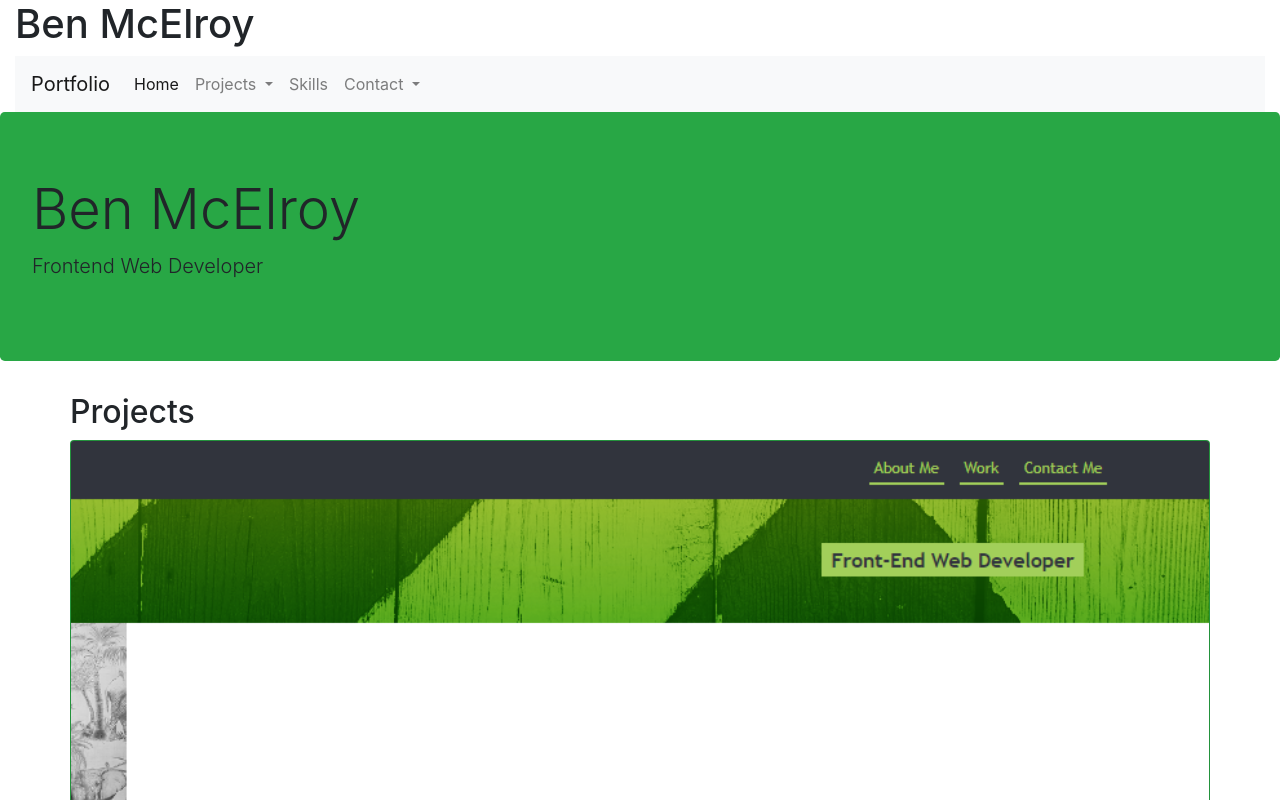
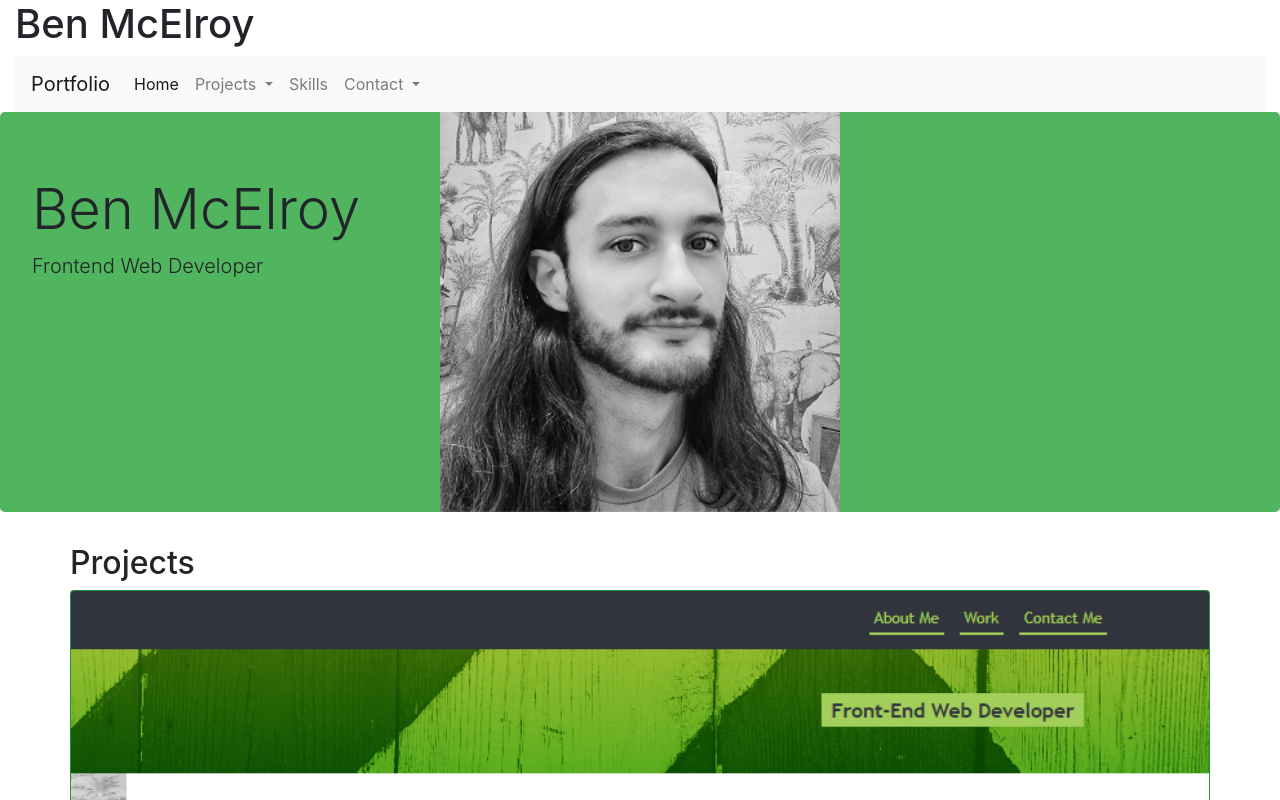
Before and after one commit to BenedictCodesHere/Bootstrap-Portfolio, a plain HTML site: page index.html in a window 1280 px wide. Shown: the top 800 px of the page. Drawn offline with nearby package versions, Linux system fonts and the light colour scheme.

Commit message:
linked external stylesheet and added profile photo

```diff
--- a/css/style.css
+++ b/css/style.css
@@ -1,3 +1,12 @@
 .card-body {
-    background-color: rgb(44, 135, 214);
+    background-color: rgba(37, 163, 54, 0.6);
 }
+
+.jumbotron {
+    background-image: url("/images/avatar.png") !important;
+    height: 400px !important;
+    background-size: contain !important;
+    background-repeat: no-repeat;
+    background-position: center;
+    background-color: rgba(37, 163, 54, 0.8);
+}
--- a/index.html
+++ b/index.html
@@ -7,7 +7,7 @@
 
     <!-- Bootstrap CSS -->
     <link rel="stylesheet" href="https://cdn.jsdelivr.net/npm/bootstrap@4.6.2/dist/css/bootstrap.min.css" integrity="sha384-xOolHFLEh07PJGoPkLv1IbcEPTNtaed2xpHsD9ESMhqIYd0nLMwNLD69Npy4HI+N" crossorigin="anonymous">
-
+    <link rel="stylesheet" href="/css/style.css">
     <title>Bootstrap Portfolio</title>
   </head>
   <body>
@@ -57,7 +57,7 @@
             </div>
           </nav>
           </header>
-          <div class="jumbotron bg-success">
+          <div class="jumbotron" id="jumbotron">
             <h1 class="display-4">Ben McElroy</h1>
             <p class="lead">Frontend Web Developer</p>
           <!--  <hr class="my-4">
```
